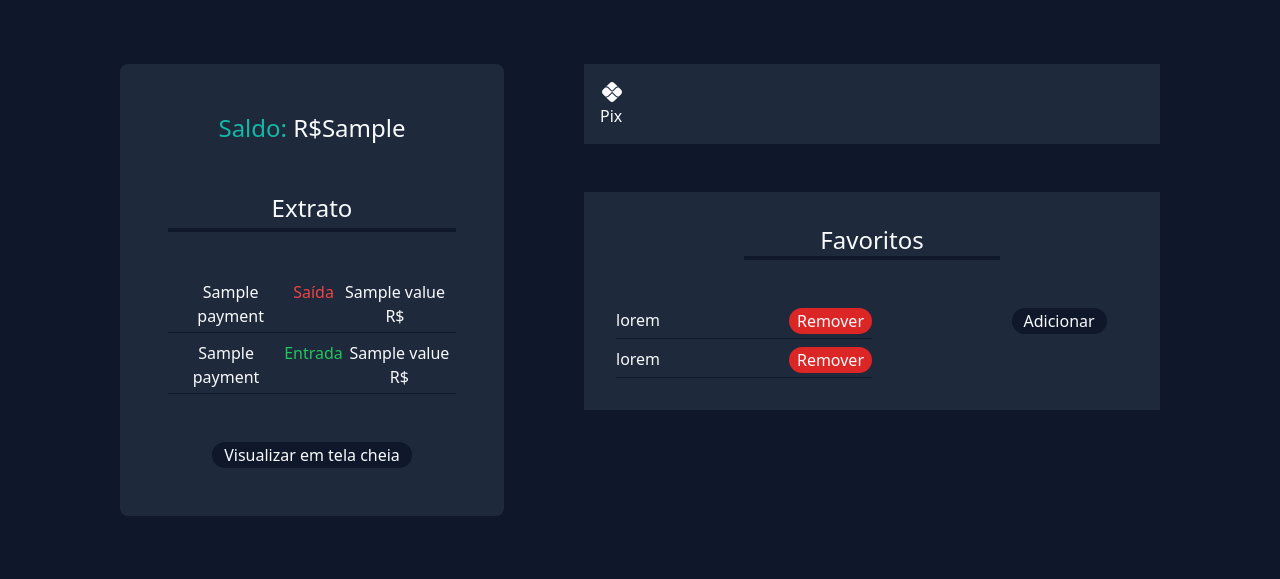
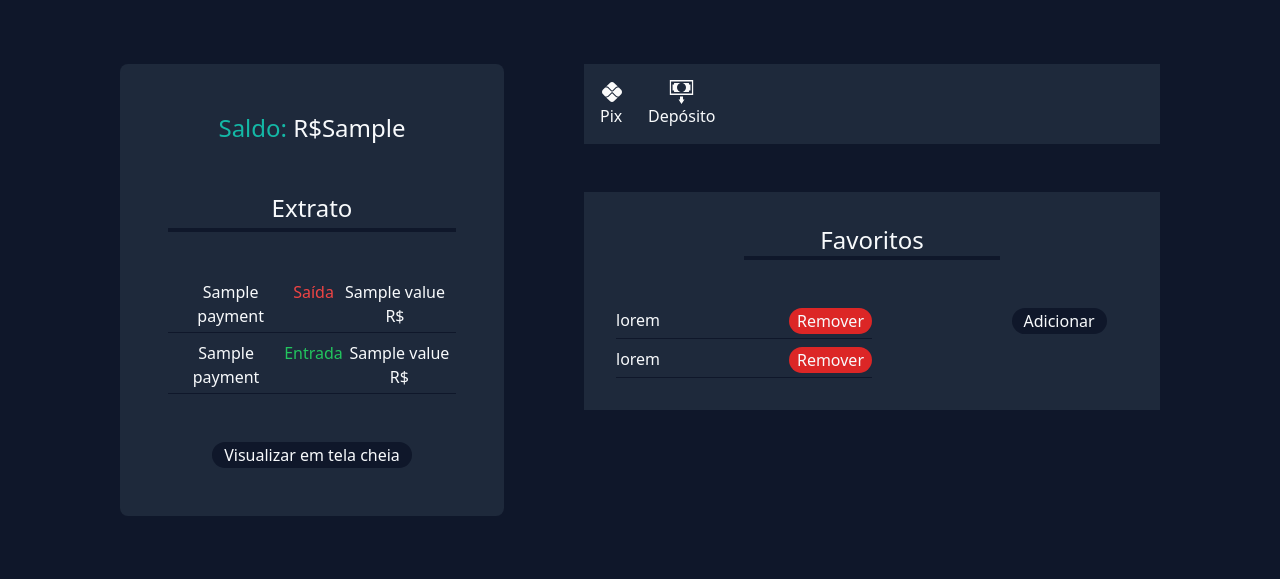
Before and after one commit to Adryan1928/Projeto-Final-Autoria-BD, a Flask app: page /pagamentos/1/ in a window 1280 px wide. Shown: the part 56-635 px from the top of the page. Run offline with Flask 3, Linux system fonts and the light colour scheme; a database or web service that is not in the repository returns one stand-in record (values such as "Sample title"); some libraries are stand-ins or nearby versions.

Commit message:
Navegação de depósito

```diff
--- a/templates/pagamentos.html
+++ b/templates/pagamentos.html
@@ -49,8 +49,13 @@
         </div>
         <div class="w-1/2 flex flex-col gap-12">
             <div class="bg-slate-800">
-                <ul class="flex p-4">
-                    <li><div><img src="/static/assets/ic_baseline-pix.svg" alt="Pix"><p>Pix</p></div></li>
+                <ul class="flex p-4 gap-6 items-center">
+                    <li><a href="">
+                        <div class="h-full flex flex-col justify-between"><img src="/static/assets/ic_baseline-pix.svg" alt="Pix"><p>Pix</p></div>
+                    </a></li>
+                    <li><a href="{{ url_for('depositos', id=post) }}">
+                        <div class="flex flex-col justify-between"><img class="h-6" src="/static/assets/vaadin_money-deposit.svg" alt="Pix"><p>Depósito</p></div>
+                    </a></li>
                 </ul>
             </div>
             <div class="bg-slate-800 flex flex-col items-center gap-12 p-8">
```
Also changed, not shown: static/assets/vaadin_money-deposit.svg (added).
